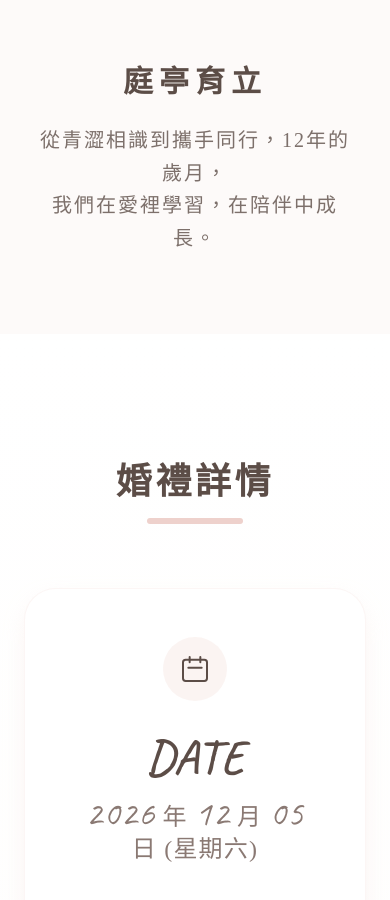
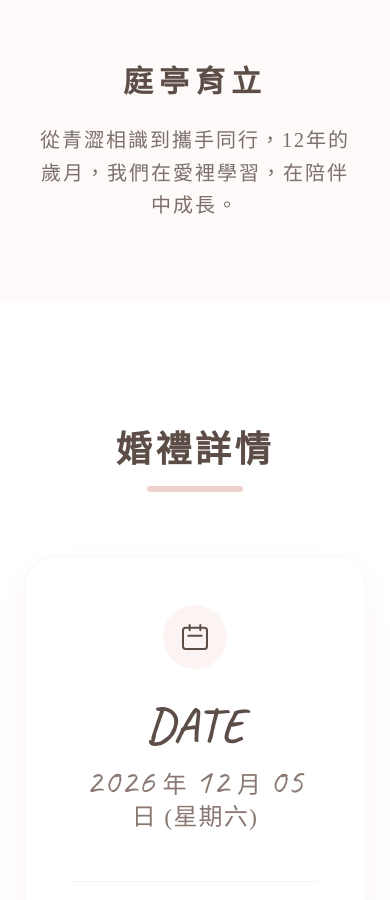
Before and after one commit to love80575korea-coder/happy-wedding, a plain HTML site: page index.html in a window 390 px wide. Shown: the part 860-1760 px from the top of the page. Drawn offline with nearby package versions, Linux system fonts and the light colour scheme.

```diff
--- a/index.html
+++ b/index.html
@@ -142,7 +142,7 @@
         <div class="max-w-5xl mx-auto px-6 text-center">
             <h3 class="text-3xl md:text-4xl font-sans text-morandi-text font-bold tracking-[0.2em] mb-6">庭亭育立</h3>
             <p class="text-xl md:text-2xl text-morandi-text/80 font-sans tracking-widest leading-relaxed max-w-2xl mx-auto px-4">
-                從青澀相識到攜手同行，12年的歲月，<br class="md:hidden">我們在愛裡學習，在陪伴中成長。
+                從青澀相識到攜手同行，12年的歲月，我們在愛裡學習，在陪伴中成長。
             </p>
         </div>
     </section>
```
